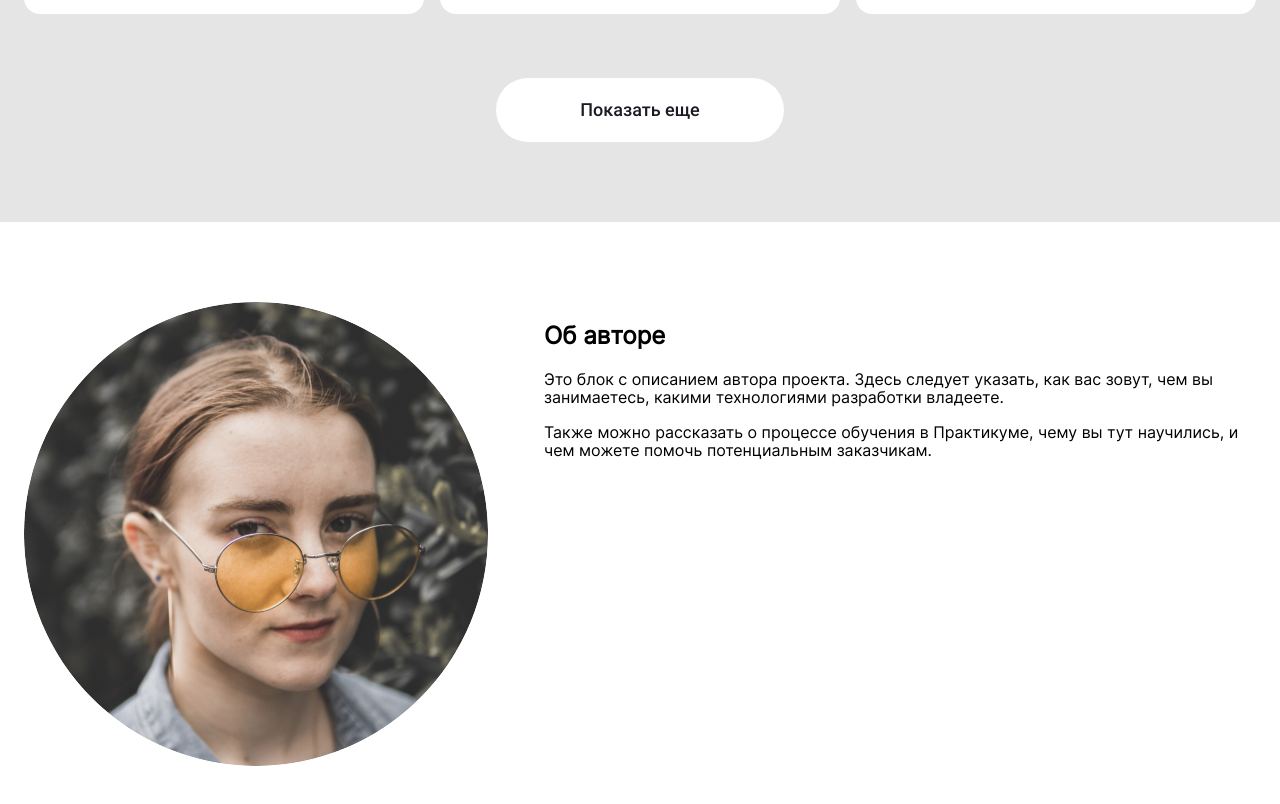
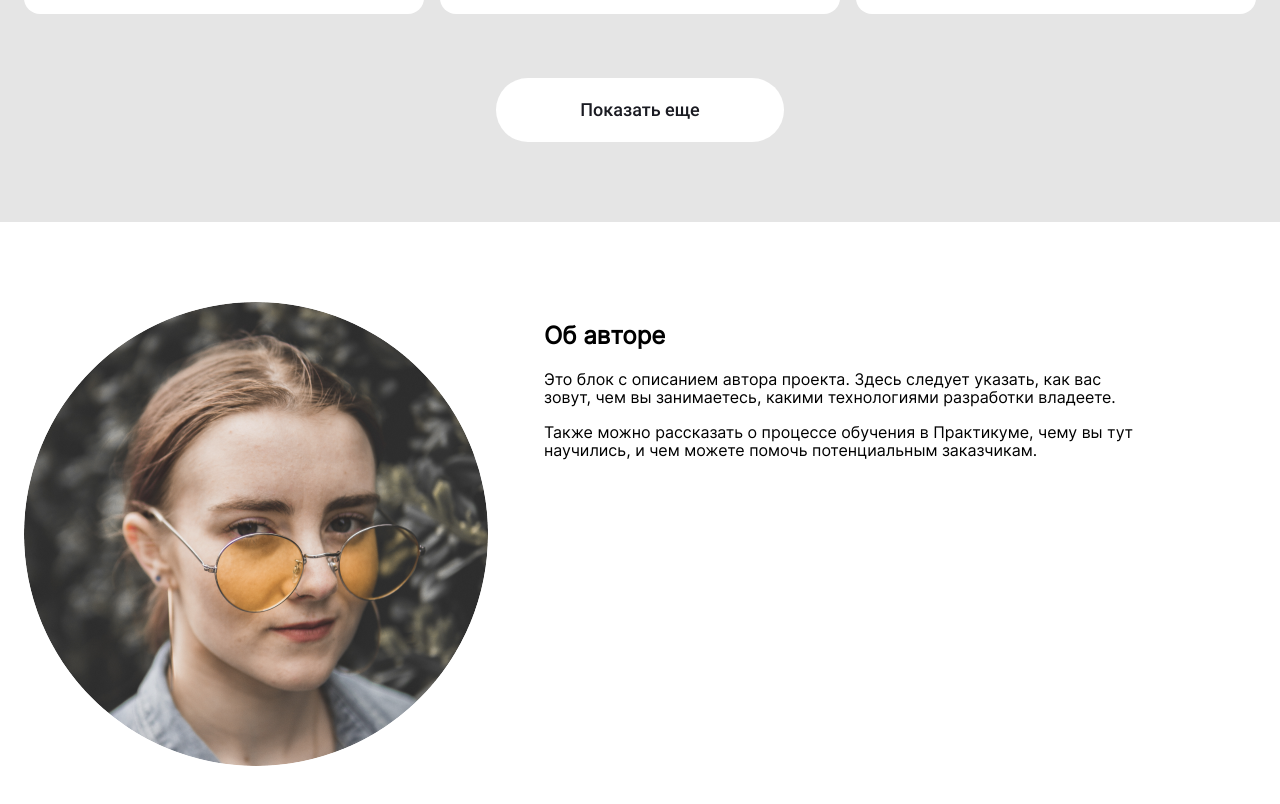
Before and after one commit to Vladimir-art/news-explorer-frontend, a React (Create React App) app: page / in a window 1280 px wide. Shown: the part 1325-2129 px from the top of the page. Built offline with nearby package versions, Linux system fonts and the light colour scheme.

Commit message:
about__info styles

```diff
--- a/src/blocks/about/__info/about__info.css
+++ b/src/blocks/about/__info/about__info.css
@@ -0,0 +1,4 @@
+.about__info {
+  max-width: 600px;
+  text-align: left;
+}
```
